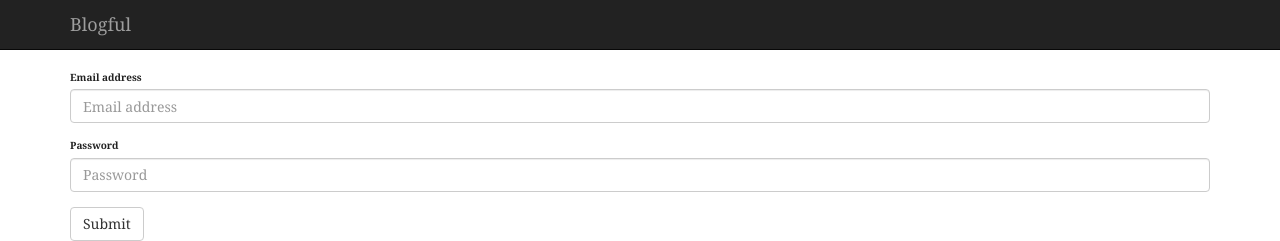
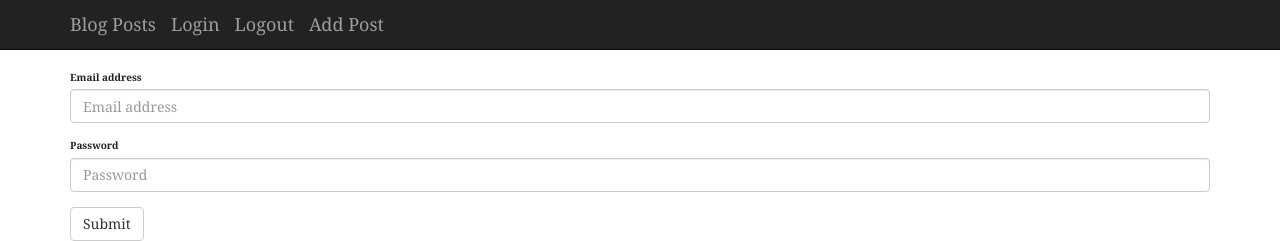
Before and after one commit to JeffreyJackovich/blog, a Flask app: page /login in a window 1280 px wide. Shown: the part 1008-1249 px from the top of the page. Run offline with Flask 2, Linux system fonts and the light colour scheme; some libraries are stand-ins or nearby versions.

Commit message:
Blog MVP commit

```diff
--- a/blog/templates/base.html
+++ b/blog/templates/base.html
@@ -40,9 +40,11 @@
                         <span class="icon-bar"></span>
                         <span class="icon-bar"></span>
                     </button>
-                    <a class="navbar-brand" href="{{ url_for('posts') }}">Blogful</a>
-                </div>
-                <div class="collapse navbar-collapse">
+                    <a class="navbar-brand" href="{{ url_for('posts') }}">Blog Posts</a>
+                    <a class="navbar-brand" href="{{ url_for('login_get') }}">Login</a>
+                    <a class="navbar-brand" href="{{ url_for('login_get') }}">Logout</a>
+                    <a class="navbar-brand" href="{{ url_for('add_post_get') }}">Add Post</a>
+                    <div class="collapse navbar-collapse">
                     <ul class="nav navbar-nav navbar-right">
                             {% with messages = get_flashed_messages(with_categories=true) %}
                             {% if messages %}
@@ -54,6 +56,7 @@
                             {% endif %}
                             {% endwith %}
                     </ul>
+                    </div>
                 </div>
             </div>
         </div>
--- a/blog/views.py
+++ b/blog/views.py
@@ -11,6 +11,8 @@ from werkzeug.security import check_password_hash
 from .models import User
 from flask.ext.login import login_required
 from flask.ext.login import current_user
+from flask.ext.login import logout_user
+
 
 @app.route("/login", methods=["GET"])
 def login_get():
@@ -27,6 +29,16 @@ def login_post():
 
     login_user(user)
     return redirect(request.args.get('next') or url_for("posts"))
+
+@app.route('/logout')
+def logout():
+#    session.pop('logged_in', None)
+    logout_user()
+    flash('You were logged out')
+    return redirect(url_for('login_get'))
+
+#def logout_user
+#flask.ext.login.logout_user()
 
 @app.route("/")
 @app.route("/page/<int:page>")
@@ -69,4 +81,4 @@ def add_post_post():
     )
     session.add(post)
     session.commit()
-    return redirect(url_for("posts"))
+    return redirect(url_for("add_post_get"))
```
Also changed, not shown: manage.py (+0 -16 lines).
